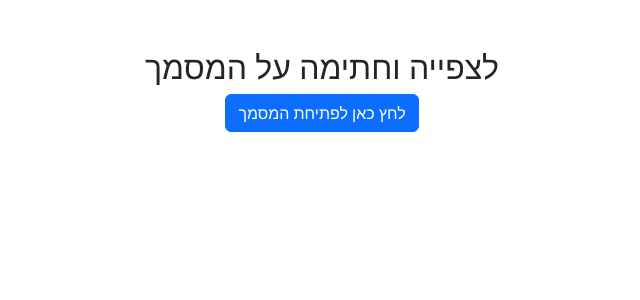
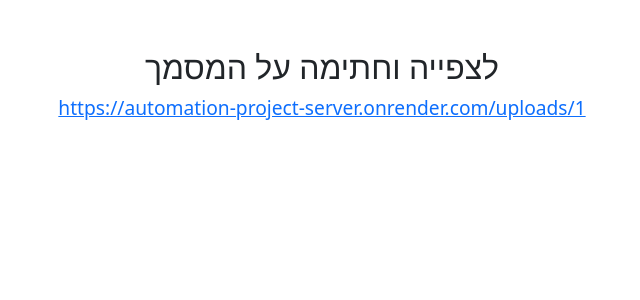
Before and after one commit to tehila-zlates/Automation-Project, a React (Create React App) app in the folder digital-sign-flow/: page /sign/1 in a window 1280 px wide. Shown: the top 300 px of the page, without its empty margins (318-958 px from the left). Built offline with nearby package versions, Linux system fonts and the light colour scheme.

Commit message:
scss;,,ףףףף;;עףgף

```diff
--- a/digital-sign-flow/src/components/SignPage/SignPage.tsx
+++ b/digital-sign-flow/src/components/SignPage/SignPage.tsx
@@ -66,7 +66,7 @@ function SignPage() {
   const [showSigner, setShowSigner] = useState(false);
 
   const fileUrl = `https://automation-project-server.onrender.com/uploads/${filename}`;
-console.log(fileUrl);
+  console.log(fileUrl);
 
   if (!filename) return <div>שגיאה: לא נמצא שם קובץ</div>;
 
@@ -75,7 +75,7 @@ console.log(fileUrl);
       {!showSigner ? (
         <>
           <h2>לצפייה וחתימה על המסמך</h2>
-          <a
+          {/* <a
             href="#"
             className="btn btn-primary"
             onClick={(e) => {
@@ -84,7 +84,18 @@ console.log(fileUrl);
             }}
           >
             לחץ כאן לפתיחת המסמך
+          </a> */}
+          <a
+            href="#"
+            onClick={(e) => {
+              e.preventDefault();
+              setShowSigner(true);
+            }}
+            style={{ fontSize: '1.2rem', textDecoration: 'underline', cursor: 'pointer' }}
+          >
+            {fileUrl}
           </a>
+
         </>
       ) : (
         <SignDocument
```
